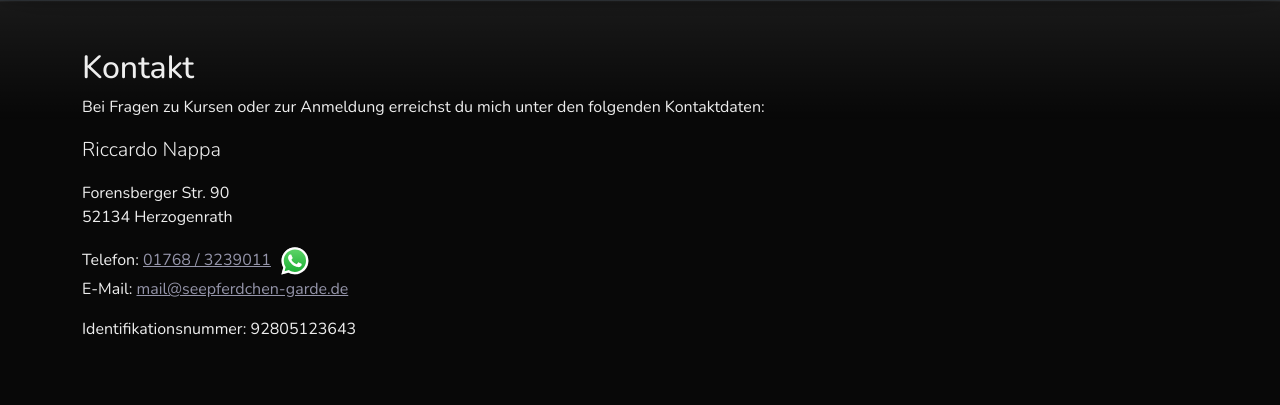
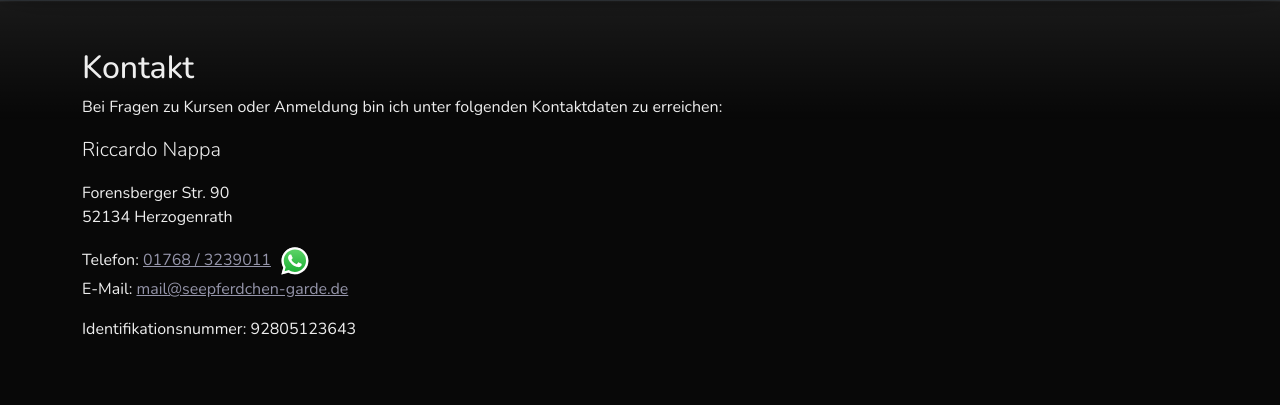
Before and after one commit to net-idea/seepferdchen-garde, a PHP site: page / in a window 1280 px wide. Shown: the part 1315-1720 px from the top of the page. Run offline with PHP 8.4, Linux system fonts and the light colour scheme.

Commit message:
feat: Use neutral wording for personal form

```diff
--- a/index.php
+++ b/index.php
@@ -172,7 +172,7 @@
     <section id="kontakt" class="py-5 section-anchor">
         <div class="container">
             <h2>Kontakt</h2>
-            <p>Bei Fragen zu Kursen oder zur Anmeldung erreichst du mich unter den folgenden Kontaktdaten:</p>
+            <p>Bei Fragen zu Kursen oder Anmeldung bin ich unter folgenden Kontaktdaten zu erreichen:</p>
             <p class="lead">Riccardo Nappa</p>
             <address class="mb-3">
                 Forensberger Str. 90<br>
```
